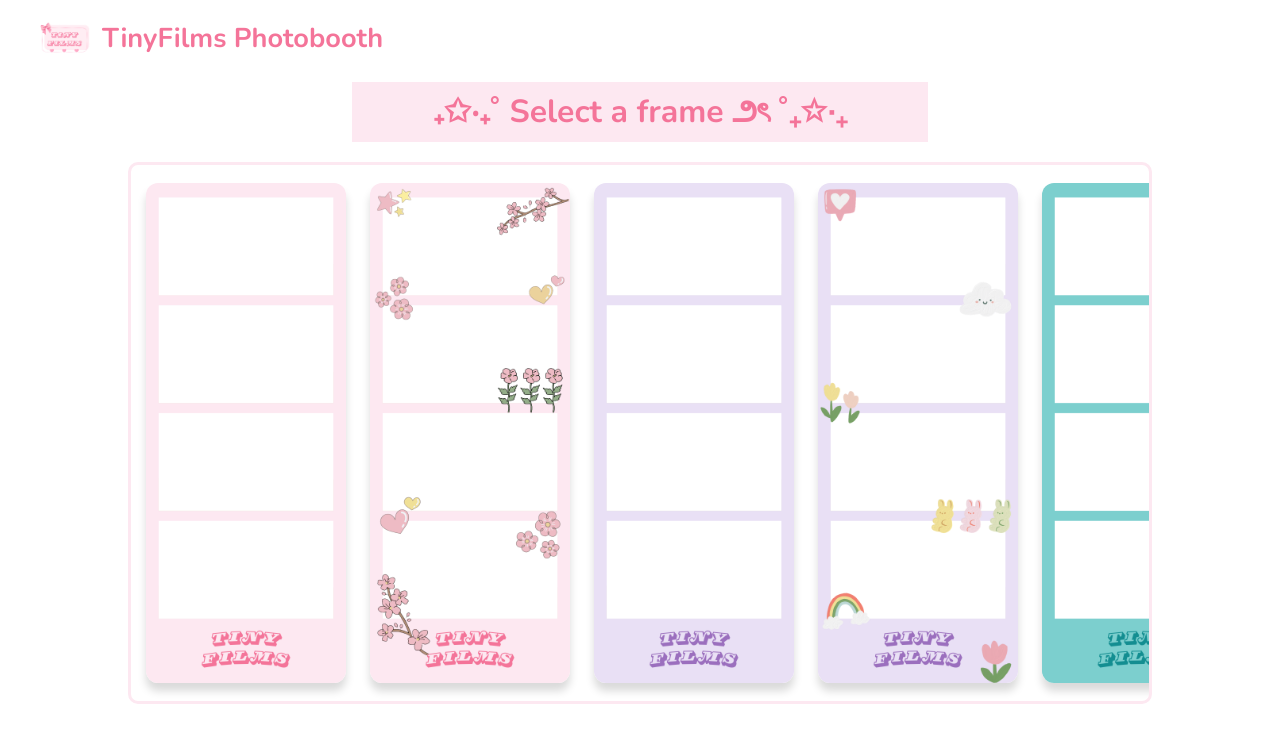
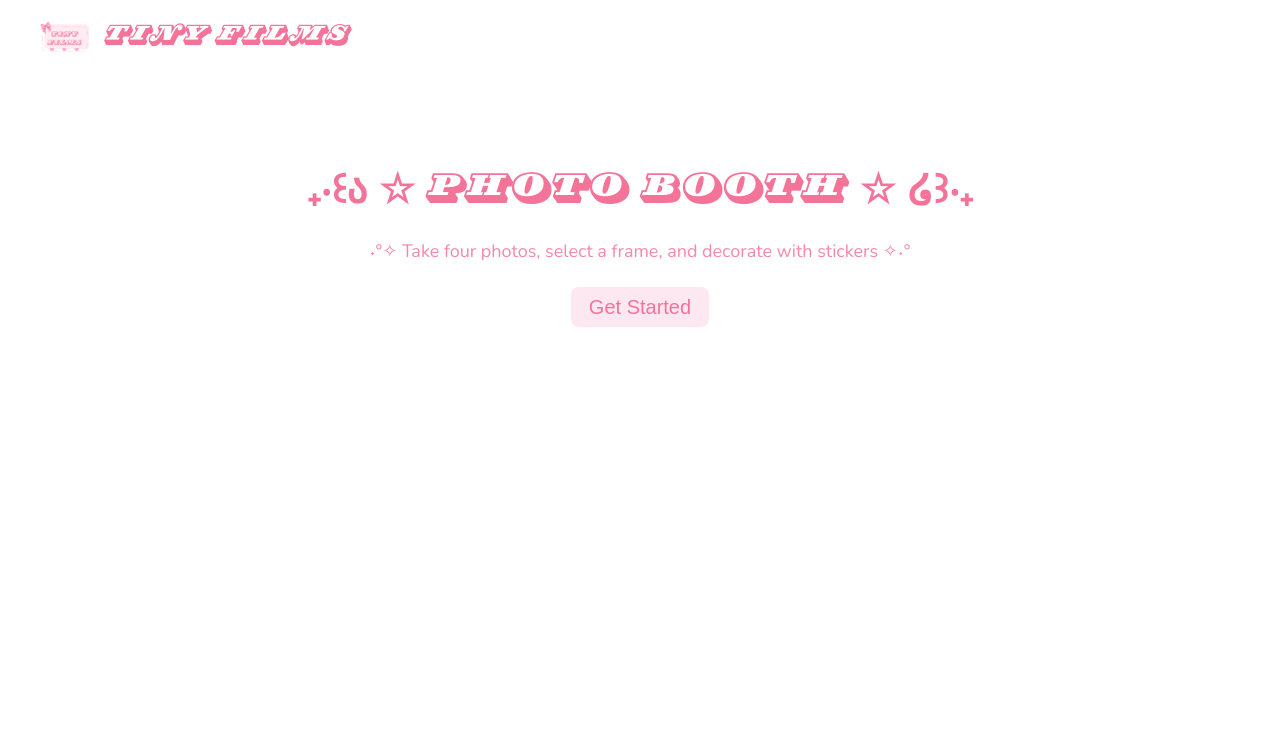
Before and after one commit to tlin75/tiny-films, a React (Create React App) app: page / in a window 1280 px wide. Shown: the top 742 px of the page. Built offline with nearby package versions, Linux system fonts and the light colour scheme; a web font is replaced by a local one.

Commit message:
feat: Implement welcome landing page for app and readme

```diff
--- a/src/App.css
+++ b/src/App.css
@@ -80,10 +80,11 @@
 }
 
 .logoName {
-  font-family: "Nunito";
+  font-family: "Magnifico";
   color: "#f47499";
   margin: 0;
   font-size: 1.7rem;
+  font-style: oblique;
 }
 
 .appContent {
--- a/src/App.js
+++ b/src/App.js
@@ -9,7 +9,7 @@
     <div className="app">
       <div className="appHeader">
         <img className="logoPic" src={logoSrc} alt="TinyFilms Logo" />
-        <h1 className="logoName">TinyFilms Photobooth</h1>
+        <h1 className="logoName">Tiny Films</h1>
       </div>
       <div className="appContent">
         <PhotoBooth />
--- a/src/components/Photobooth/Buttons.module.css
+++ b/src/components/Photobooth/Buttons.module.css
@@ -4,10 +4,10 @@
   line-height: 40px;
   font-size: 20px;
   font-family: Fredoka, sans-serif;
-  color: #8c5b4a;
-  border: 2px solid #8c5b4a;
+  color: #f47499;
+  border: 2px solid #fde8f1;
   border-radius: 8px;
-  background: white;
+  background: #fde8f1;
   cursor: pointer;
   display: flex;
   align-items: center;
@@ -15,7 +15,9 @@
 }
 
 .btn:hover {
-  background: #fdf1ee;
+  background: #f47499;
+  color: #fde8f1;
+  border: 2px solid #fde8f1;
 }
 
 .redoBtn {
--- a/src/components/Photobooth/Photobooth.js
+++ b/src/components/Photobooth/Photobooth.js
@@ -1,8 +1,8 @@
 //  useRef for webcam, useState for stickers and frames, useEffect to react to the state changes
 import React, {useRef, useState, useEffect } from 'react';
-import Webcam from "react-webcam";
 import styles from "./Photobooth.module.css";
 import Header from "./Header";
+import Welcome from "./Welcome/Welcome";
 import FrameSelector from "./FrameSelector/FrameSelector";
 import PhotoCapture from "./PhotoCapture/PhotoCapture";
 import StickerPicker from "./StickerPicker/StickerPicker";
@@ -31,8 +31,14 @@
     {x: 63.7, y: 1702.9},
   ]
 
+  const [hasStarted, setHasStarted] = useState(false);
+
   const [selectedFrame, setSelectedFrame] = useState(null);
-  const [mode, setMode] = useState("photo");
+  // mode is always one of: "welcome" | "frame" | "photo" | "decorate"
+  // "welcome" → "frame" → "photo" → "decorate"
+  const [mode, setMode] = useState("welcome");
+  // Welcome screen "Get Started" button:
+  const handleGetStarted = () => setMode("frame");
 
   const [photos, setPhotos] = useState([]);
   // number of photos taken or uploaded
@@ -321,23 +327,20 @@
   }, [selectedSticker, mode]);
 
   // Handle back button in photo capture mode to go to select frame mode
+  // handleBackBtn:
   const handleBackBtn = () => {
     if (mode === "decorate") {
       setMode("photo");
-      setCanTakePhoto(false);
       setStickers([]);
       setSelectedSticker(null);
-    } else {
-      // if mode is photo
+    } else if (mode === "photo") {
       setSelectedFrame(null);
       setPhotos([]);
       setPhotoCount(0);
-      setStickers([]);
-      setSelectedSticker(null);
-      setMode("photo");
-      setCanTakePhoto(true);
+      setMode("frame");
     }
-  }
+    // no back button needed from "frame" or "welcome"
+  };
 
   const downloadPhoto = () => {
     const a = document.createElement("a");
@@ -348,15 +351,21 @@
 
   return (
     <div className={styles.centreCol}>
-      <Header selectedFrame={selectedFrame} mode={mode} onBack={handleBackBtn} />
+      {!hasStarted ? (
+        <Welcome onGetStarted={() => setHasStarted(true)} />
+      ) : (
+        <>
+          <Header selectedFrame={selectedFrame} mode={mode} onBack={handleBack} />
 
           <div className={styles.mainContent}>
             {!selectedFrame ? (
-          // map the frame options with the file name
               <FrameSelector
                 frameOptions={frameOptions}
                 selectedFrame={selectedFrame}
-            onSelect={setSelectedFrame}
+                onSelect={(frame) => {
+                  setSelectedFrame(frame);
+                  setMode("photo");
+                }}
               />
             ) : (
               <div className={styles.row}>
@@ -381,11 +390,9 @@
                   )}
                 </div>
 
-            {/* Display frame using canvas */}
                 <PhotoCanvas
                   canvasRef={canvasRef}
                   mode={mode}
-              // mouse movement functionality
                   onMouseDown={handleMouseDown}
                   onMouseMove={handleMouseMove}
                   onMouseUp={handleMouseUp}
@@ -394,6 +401,8 @@
               </div>
             )}
           </div>
+        </>
+      )}
     </div>
   );
 }
--- /dev/null
+++ b/src/components/Photobooth/Welcome/Welcome.js
@@ -0,0 +1,18 @@
+import btnStyles from "../Buttons.module.css";
+import styles from "./Welcome.module.css";
+
+function Welcome({ onGetStarted }) {
+  return (
+    <div className={styles.wrap}>
+      <h1 className={styles.title}>₊‧꒰ა ☆ Photo Booth ☆ ໒꒱‧₊</h1>
+      <p className={styles.subtitle}>
+        ˖°✧ Take four photos, select a frame, and decorate with stickers ✧˖°
+      </p>
+      <button className={btnStyles.btn} onClick={onGetStarted}>
+        Get Started
+      </button>
+    </div>
+  );
+}
+
+export default Welcome
--- /dev/null
+++ b/src/components/Photobooth/Welcome/Welcome.module.css
@@ -0,0 +1,37 @@
+@font-face {
+  font-family: "Nunito";
+  src: url("../../../../public/assets/fonts/Magnifico\ Daytime\ ITC\ Std\ Regular.otf") format("truetype");
+  font-weight: normal;
+  font-style: normal;
+}
+
+@font-face {
+  font-family: "Nunito";
+  src: url("../../../../public/assets/fonts/Nunito-VariableFont_wght.ttf") format("truetype");
+  font-weight: normal;
+  font-style: normal;
+}
+
+.wrap {
+  display: flex;
+  flex-direction: column;
+  align-items: center;
+  gap: 24px;
+  text-align: center;
+  padding: 80px 20px;
+}
+
+.title {
+  font-family: "Magnifico";
+  color: #f47499;
+  font-size: 40px;
+  margin: 0;
+}
+
+.subtitle {
+  font-family: "Nunito";
+  color: #f47499;
+  font-size: 18px;
+  margin: 0;
+  opacity: 0.85;
+}
```
Also changed, not shown: src/components/Photobooth/Header.js (+4 -6 lines), 2 other files (tests, documents, lock files or other folders). Lines whose indentation alone changed are shown as unchanged.
